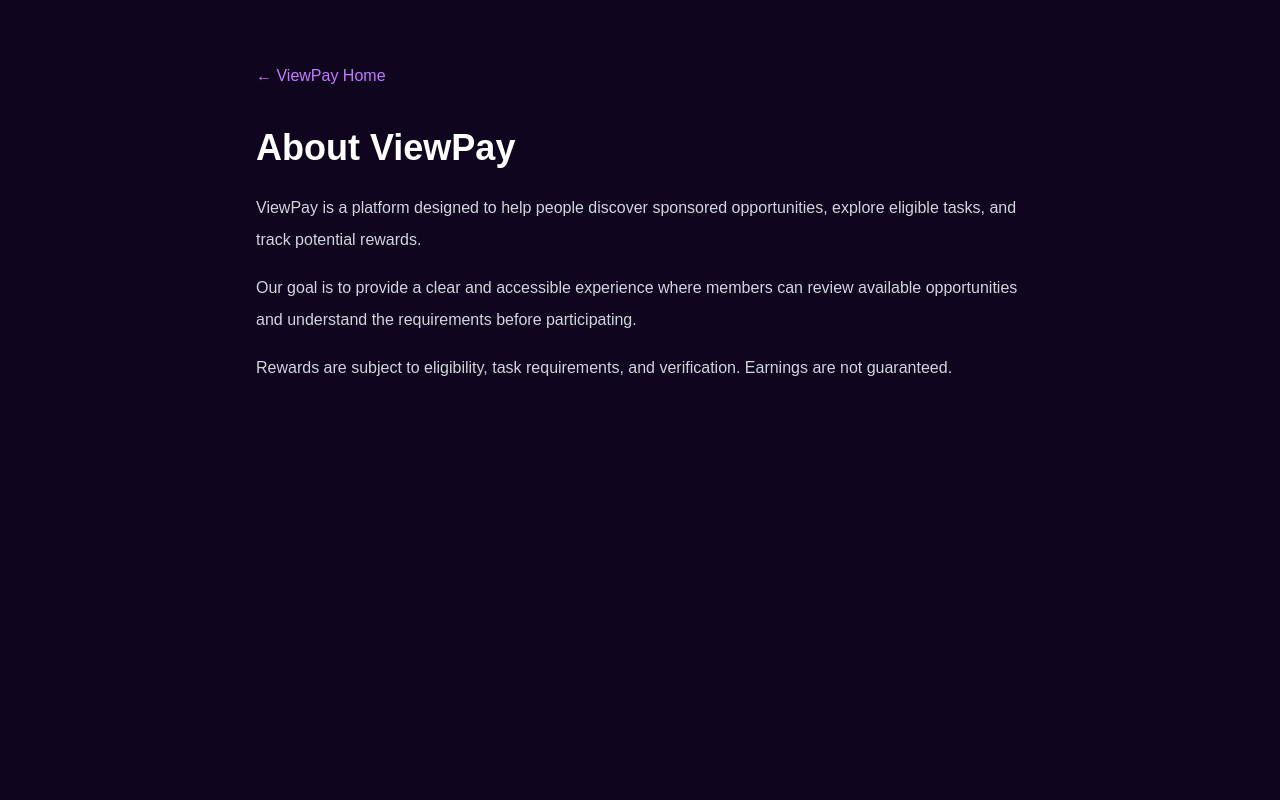
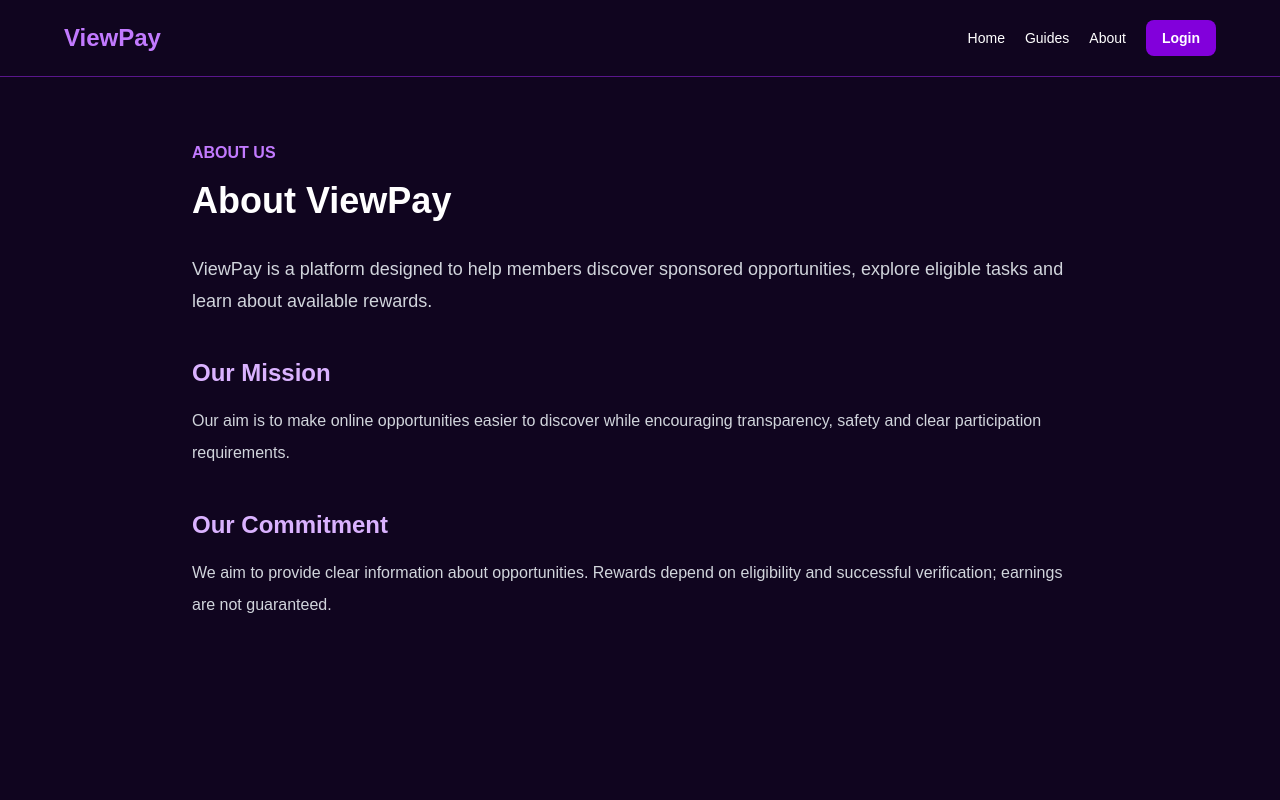
Before and after one commit to mwendaemmanuel212-lang/VIEW-PAY, a Next.js app: page /about in a window 1280 px wide. Shown: the top 800 px of the page. Built offline with nearby package versions, Linux system fonts and the light colour scheme.

Commit message:
Refactor AboutPage component with header and footer
Updated the About page layout and content to include a header and footer, and revised the text for clarity and structure.

```diff
--- a/src/app/about/page.tsx
+++ b/src/app/about/page.tsx
@@ -1,26 +1,42 @@
 
-import Link from "next/link";
+import SiteHeader from "@/components/site-header";
+import SiteFooter from "@/components/site-footer";
 
 export default function AboutPage() {
   return (
+    <>
+      <SiteHeader />
       <main className="min-h-screen bg-[#10051f] px-6 py-16 text-white">
-      <div className="mx-auto max-w-3xl">
-        <Link href="/" className="text-purple-400">← ViewPay Home</Link>
-        <h1 className="mt-10 text-4xl font-bold">About ViewPay</h1>
-        <p className="mt-6 leading-8 text-gray-300">
-          ViewPay is a platform designed to help people discover sponsored
-          opportunities, explore eligible tasks, and track potential rewards.
+        <div className="mx-auto max-w-4xl">
+          <p className="font-semibold text-purple-400">ABOUT US</p>
+          <h1 className="mt-4 text-4xl font-bold">About ViewPay</h1>
+
+          <p className="mt-8 text-lg leading-8 text-gray-300">
+            ViewPay is a platform designed to help members discover
+            sponsored opportunities, explore eligible tasks and learn
+            about available rewards.
           </p>
+
+          <h2 className="mt-10 text-2xl font-bold text-purple-300">
+            Our Mission
+          </h2>
           <p className="mt-4 leading-8 text-gray-300">
-          Our goal is to provide a clear and accessible experience where
-          members can review available opportunities and understand the
-          requirements before participating.
+            Our aim is to make online opportunities easier to discover
+            while encouraging transparency, safety and clear participation
+            requirements.
           </p>
+
+          <h2 className="mt-10 text-2xl font-bold text-purple-300">
+            Our Commitment
+          </h2>
           <p className="mt-4 leading-8 text-gray-300">
-          Rewards are subject to eligibility, task requirements, and
-          verification. Earnings are not guaranteed.
+            We aim to provide clear information about opportunities.
+            Rewards depend on eligibility and successful verification;
+            earnings are not guaranteed.
           </p>
         </div>
       </main>
+      <SiteFooter />
+    </>
   );
 }
```
Lines whose indentation alone changed are shown as unchanged.
